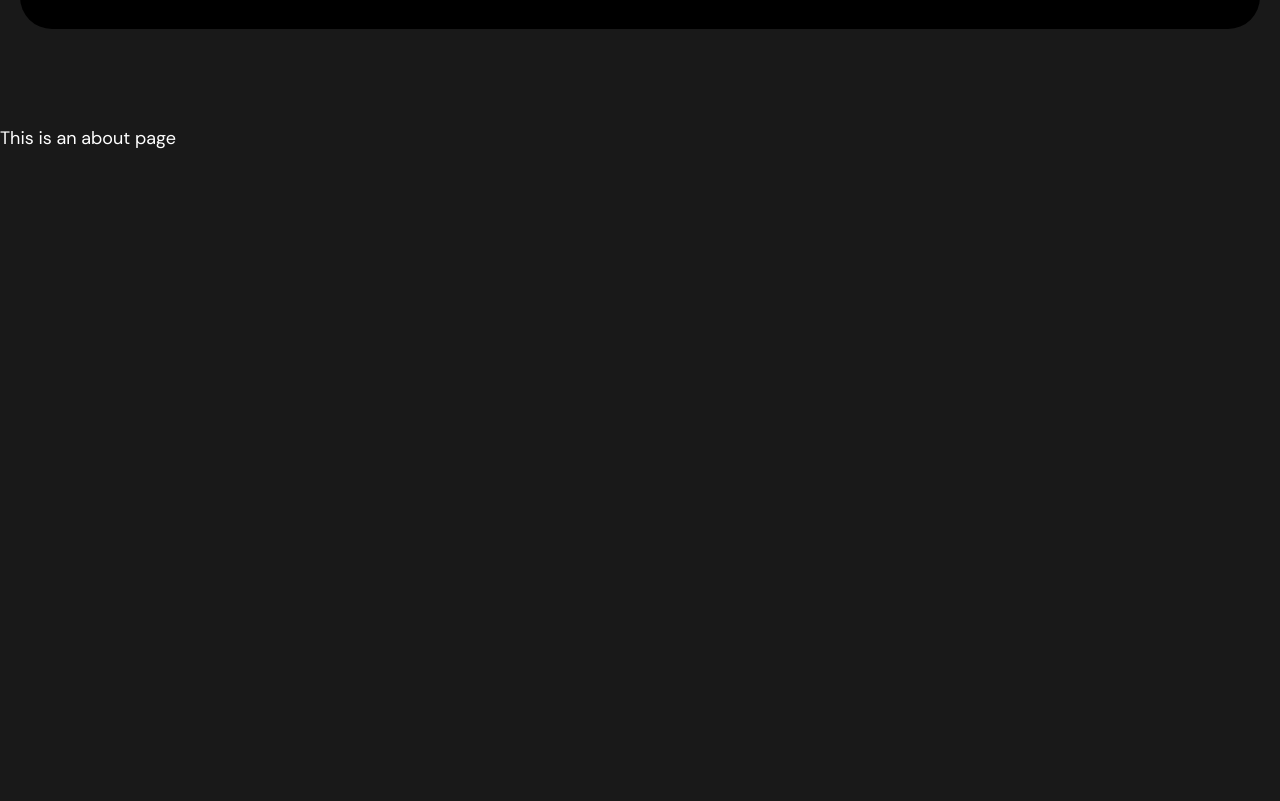
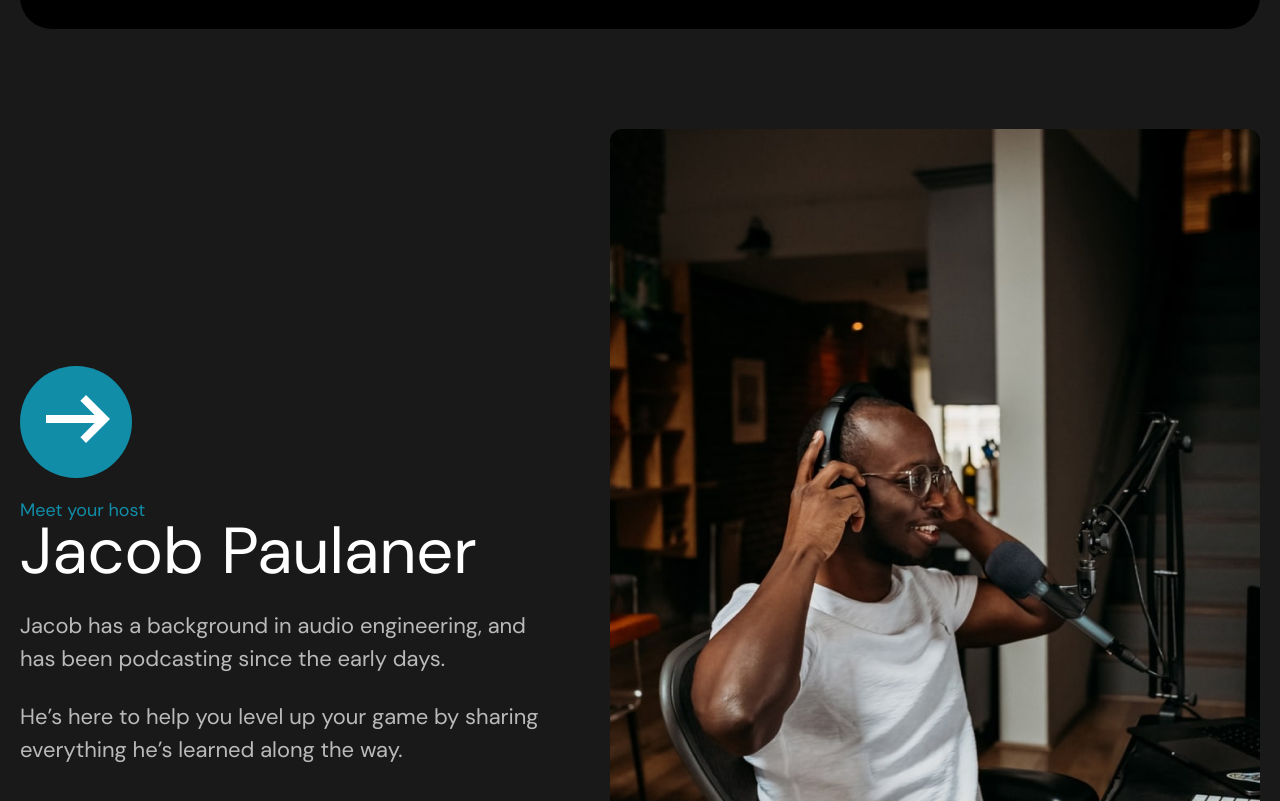
Before and after one commit to IskDev0/Castaway, a Vue app: page /about in a window 1280 px wide. Shown: the part 3459-4260 px from the top of the page. Before the commit the page ends 3609 px from the top, so only its background shows below. Built offline with nearby package versions, Linux system fonts and the light colour scheme.

Commit message:
Added about section and fixed styles in episodes.scss

```diff
--- a/src/App.vue
+++ b/src/App.vue
@@ -3,11 +3,13 @@ import {RouterView} from 'vue-router'
 import TheHeader from "./components/TheHeader.vue"
 import TheHero from "./components/TheHero.vue"
 import LatestEpisodes from "./components/LatestEpisodes.vue";
+import AboutSection from "./components/AboutSection.vue"
 </script>
 
 <template>
   <TheHeader/>
   <TheHero/>
   <LatestEpisodes/>
+  <AboutSection/>
   <RouterView/>
 </template>
--- /dev/null
+++ b/src/assets/scss/about.scss
@@ -0,0 +1,24 @@
+.about {
+  &__wrapper {
+    display: flex;
+    justify-content: space-between;
+    align-items: center;
+    gap: 60px;
+  }
+  &__arrow {
+    padding-bottom: 20px;
+  }
+  &__title {
+    font-size: 3.611rem;
+  }
+  &__inner {
+    display: flex;
+    flex-direction: column;
+    gap: 25px;
+  }
+  &__img {
+    -webkit-border-radius: 12px;
+    -moz-border-radius: 12px;
+    border-radius: 12px;
+  }
+}
--- a/src/assets/scss/episodes.scss
+++ b/src/assets/scss/episodes.scss
@@ -25,22 +25,10 @@
     background: #191919;
     border-radius: 6px;
   }
-
-  &__number {
-    color: #118DA8;
-  }
-
   &__title {
     letter-spacing: 2.56px;
     font-size: 3.556rem;
   }
-
-  &__desc {
-    color: rgba(255, 255, 255, 0.7);
-    line-height: 150%;
-    font-size: 1.222rem;
-  }
-
   &__btn {
     padding: 12px 16px;
     background: #118DA8;
--- a/src/assets/scss/style.scss
+++ b/src/assets/scss/style.scss
@@ -3,6 +3,7 @@
 @import "header";
 @import "hero";
 @import "episodes";
+@import "about";
 
 html {
   font-size: 18px;
@@ -38,4 +39,12 @@ body {
 
 .section {
   padding: 100px 0;
+  &__subtitle {
+    color: #118DA8;
+  }
 }
+.desc {
+  color: rgba(255, 255, 255, 0.7);
+  line-height: 150%;
+  font-size: 1.222rem;
+}
--- /dev/null
+++ b/src/components/AboutSection.vue
@@ -0,0 +1,24 @@
+<template>
+  <section class="about" id="about">
+    <div class="container">
+      <div class="about__wrapper">
+        <div class="about__text">
+          <img class="about__arrow" src="../assets/images/icons/arrow.svg" alt="arrow">
+          <h2 class="section__subtitle">Meet your host</h2>
+          <div class="about__inner">
+            <h3 class="about__title">Jacob Paulaner</h3>
+            <p class="desc">Jacob has a background in audio engineering, and has been podcasting since the early
+              days.</p>
+            <p class="desc">He’s here to help you level up your game by sharing everything he’s learned along the
+              way.</p>
+          </div>
+        </div>
+        <img src="../assets/images/image.jpg" alt="Jacob Paulaner" class="about__img">
+      </div>
+    </div>
+  </section>
+</template>
+
+<script>
+
+</script>
--- a/src/components/LatestEpisodes.vue
+++ b/src/components/LatestEpisodes.vue
@@ -6,9 +6,9 @@
           <img :src="episode.image" alt="podcast image">
           <div class="episode__text">
             <p class="episode__genre">{{ episode.genre }}</p>
-            <p class="episode__number">Episode {{ episode.id }}</p>
+            <p class="episode__number section__subtitle">Episode {{ episode.id }}</p>
             <p class="episode__title">{{ episode.title }}</p>
-            <p class="episode__desc">{{ episode.desc }}</p>
+            <p class="episode__desc desc">{{ episode.desc }}</p>
             <button class="episode__btn">View Episode Details</button>
           </div>
         </div>
```
Also changed, not shown: src/assets/images/icons/arrow.svg.
